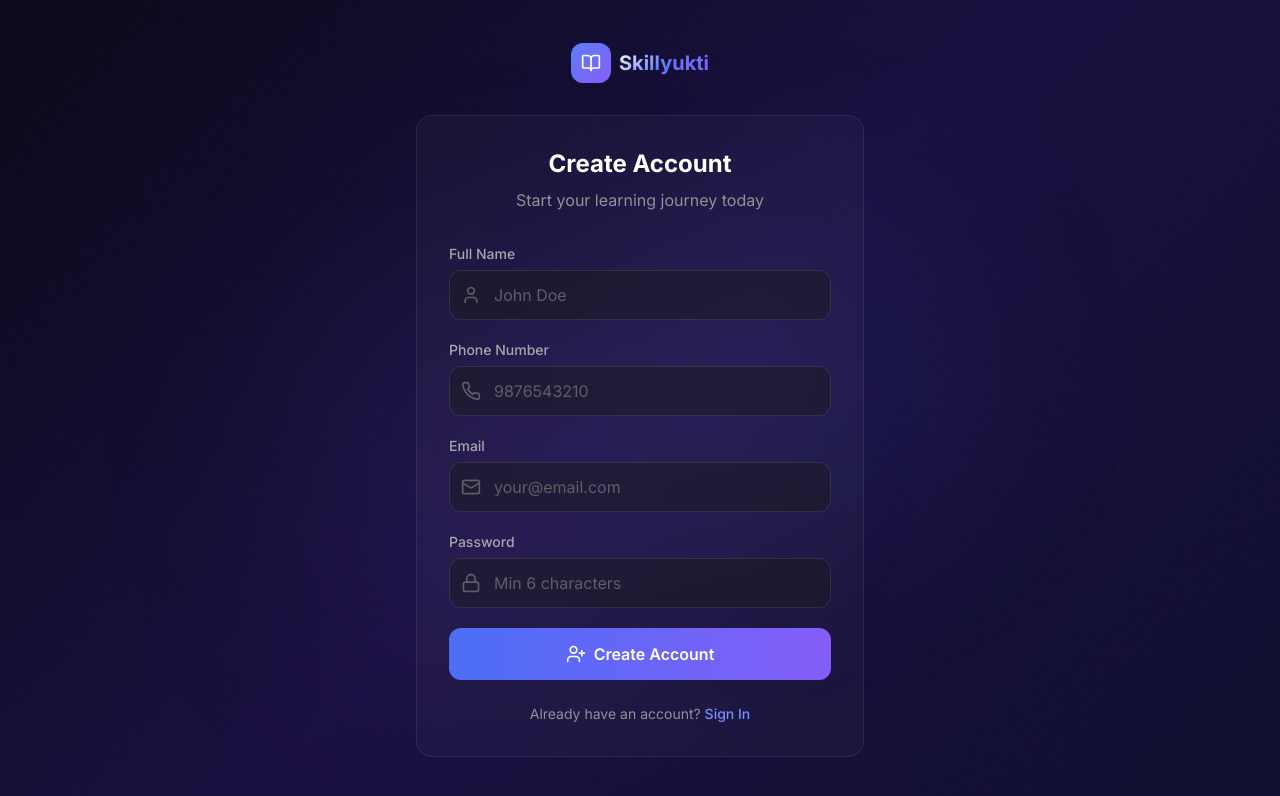
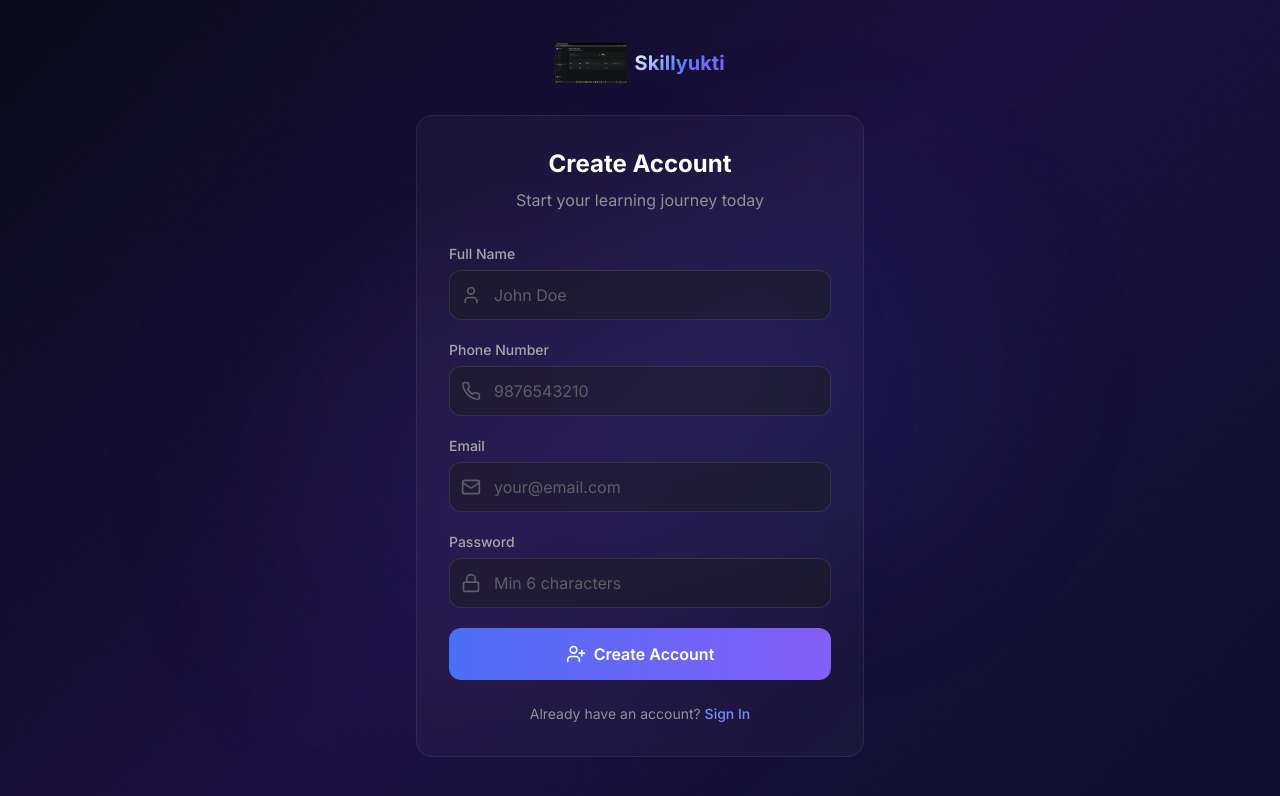
Before and after one commit to Mitesh-Patel-Dev/Skillyukti-platform, a Next.js app in the folder frontend/: page /register in a window 1280 px wide. Shown: the top 796 px of the page. Built offline with nearby package versions, Linux system fonts and the light colour scheme.

Commit message:
feat: integrate custom logo across the platform

```diff
--- a/frontend/src/app/admin/layout.tsx
+++ b/frontend/src/app/admin/layout.tsx
@@ -52,9 +52,11 @@
                 {/* Logo */}
                 <div className="p-6 border-b border-white/5">
                     <Link href="/" className="flex items-center gap-2.5">
-                        <div className="w-9 h-9 rounded-xl bg-gradient-to-br from-primary-500 to-accent-purple flex items-center justify-center">
-                            <GraduationCap className="w-5 h-5 text-white" />
-                        </div>
+                        <img
+                            src="/logo.png"
+                            alt="Skillyukti"
+                            className="h-9 w-auto object-contain"
+                        />
                         <div>
                             <span className="text-lg font-bold gradient-text block leading-tight">Skillyukti</span>
                             <span className="text-[10px] text-dark-300 uppercase tracking-widest">Admin Panel</span>
--- a/frontend/src/app/login/page.tsx
+++ b/frontend/src/app/login/page.tsx
@@ -44,9 +44,11 @@
             >
                 {/* Logo */}
                 <Link href="/" className="flex items-center justify-center gap-2 mb-8">
-                    <div className="w-10 h-10 rounded-xl bg-gradient-to-br from-primary-500 to-accent-purple flex items-center justify-center">
-                        <BookOpen className="w-5 h-5 text-white" />
-                    </div>
+                    <img
+                        src="/logo.png"
+                        alt="Skillyukti"
+                        className="h-10 w-auto object-contain"
+                    />
                     <span className="text-xl font-bold gradient-text">Skillyukti</span>
                 </Link>
 
--- a/frontend/src/app/register/page.tsx
+++ b/frontend/src/app/register/page.tsx
@@ -52,9 +52,11 @@
                 className="relative z-10 w-full max-w-md mx-4"
             >
                 <Link href="/" className="flex items-center justify-center gap-2 mb-8">
-                    <div className="w-10 h-10 rounded-xl bg-gradient-to-br from-primary-500 to-accent-purple flex items-center justify-center">
-                        <BookOpen className="w-5 h-5 text-white" />
-                    </div>
+                    <img
+                        src="/logo.png"
+                        alt="Skillyukti"
+                        className="h-10 w-auto object-contain"
+                    />
                     <span className="text-xl font-bold gradient-text">Skillyukti</span>
                 </Link>
 
--- a/frontend/src/components/landing/Footer.tsx
+++ b/frontend/src/components/landing/Footer.tsx
@@ -9,9 +9,11 @@
                     {/* Brand */}
                     <div>
                         <div className="flex items-center gap-2 mb-4">
-                            <div className="w-10 h-10 rounded-xl bg-gradient-to-br from-primary-500 to-accent-purple flex items-center justify-center">
-                                <BookOpen className="w-5 h-5 text-white" />
-                            </div>
+                            <img
+                                src="/logo.png"
+                                alt="Skillyukti"
+                                className="h-10 w-auto object-contain"
+                            />
                             <span className="text-xl font-bold gradient-text">Skillyukti</span>
                         </div>
                         <p className="text-dark-200 text-sm leading-relaxed mb-4">
--- a/frontend/src/components/layout/Navbar.tsx
+++ b/frontend/src/components/layout/Navbar.tsx
@@ -30,9 +30,11 @@
                 <div className="flex items-center justify-between h-16 lg:h-20">
                     {/* Logo */}
                     <Link href="/" className="flex items-center gap-2 group">
-                        <div className="w-10 h-10 rounded-xl bg-gradient-to-br from-primary-500 to-accent-purple flex items-center justify-center">
-                            <BookOpen className="w-5 h-5 text-white" />
-                        </div>
+                        <img
+                            src="/logo.png"
+                            alt="Skillyukti"
+                            className="h-10 w-auto object-contain"
+                        />
                         <span className="text-xl font-bold gradient-text">Skillyukti</span>
                     </Link>
 
```
Also changed, not shown: frontend/public/logo.png (added).
